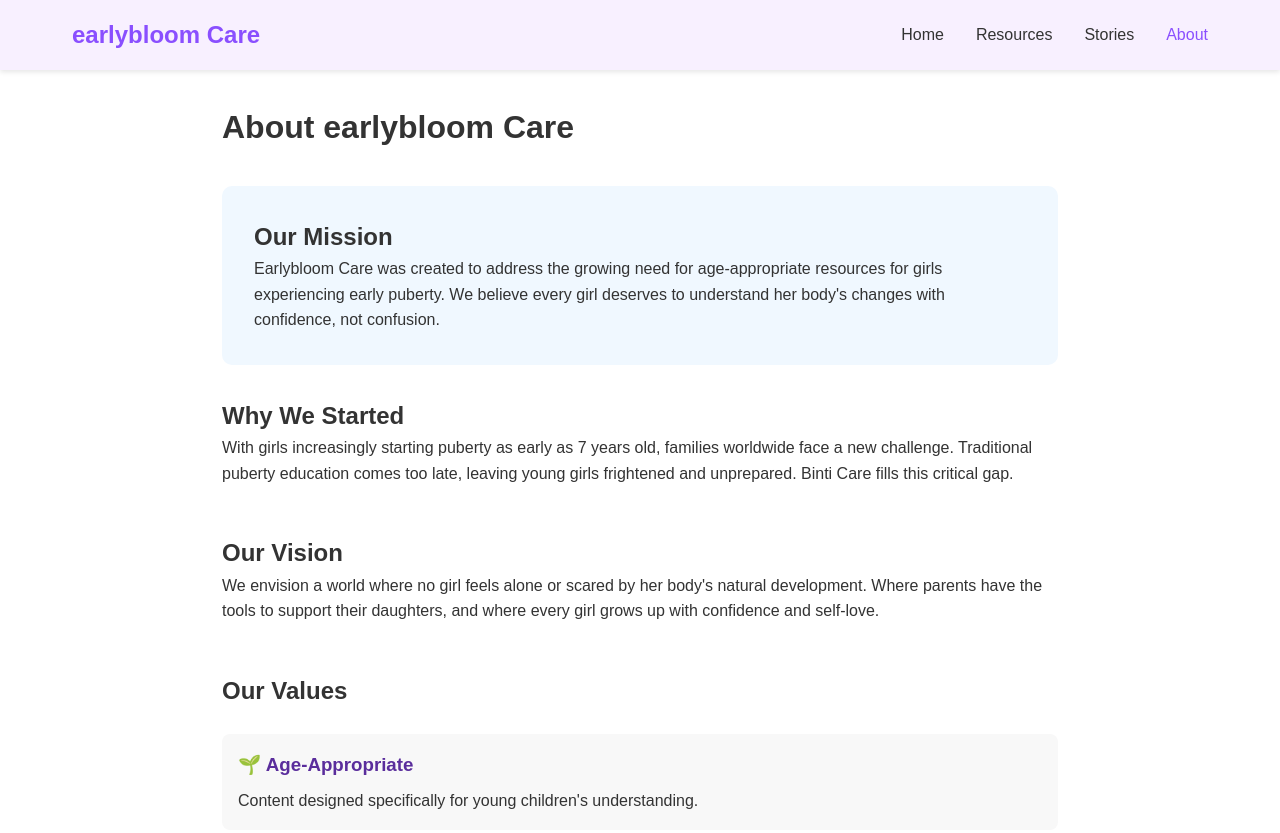
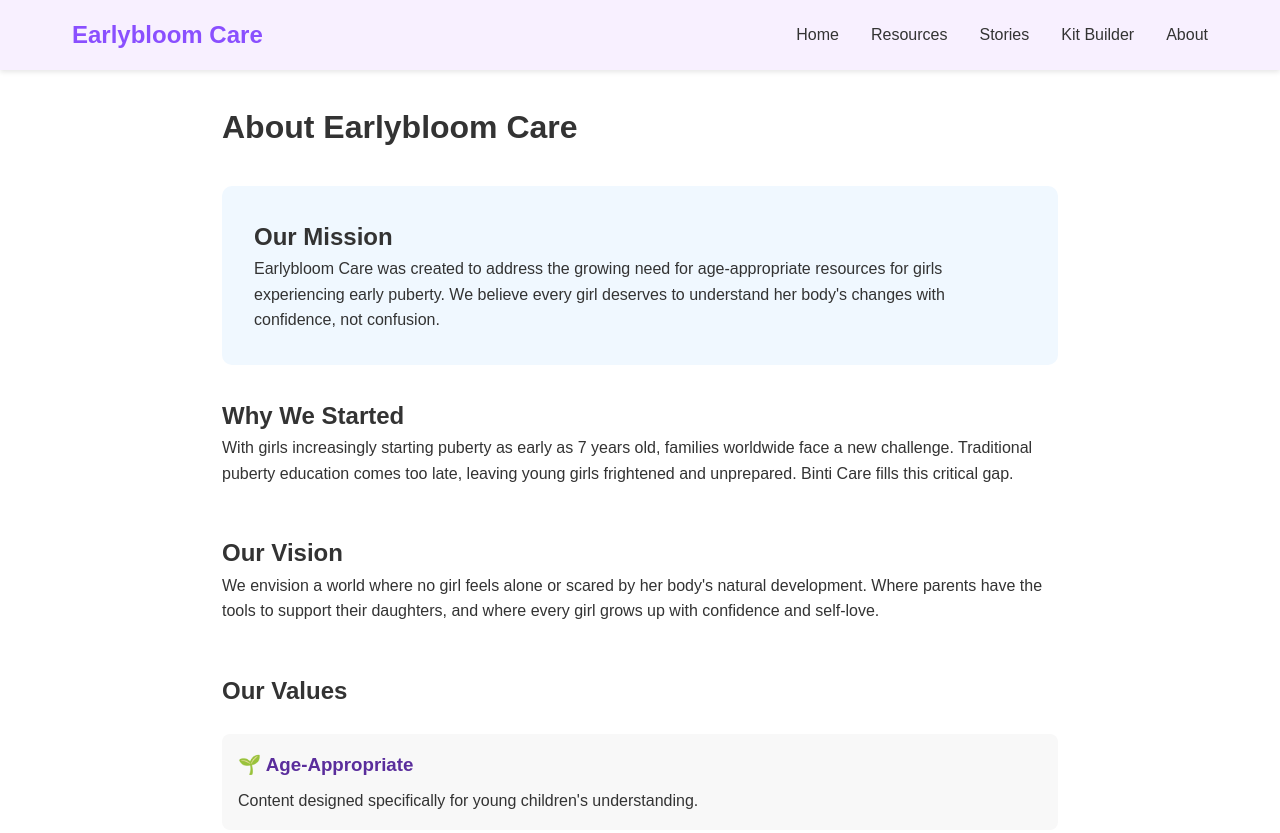
Before and after one commit to reyane-awuor/binti-care, a plain HTML site: page about.html in a window 1280 px wide. Shown: the top 833 px of the page. Drawn offline with Linux system fonts and the light colour scheme.

Commit message:
Update about.html

```diff
--- a/about.html
+++ b/about.html
@@ -3,7 +3,7 @@
 <head>
     <meta charset="UTF-8">
     <meta name="viewport" content="width=device-width, initial-scale=1.0">
-    <title>About - earlybloom Care</title>
+    <title>About - Earlybloom Care</title>
     <link rel="stylesheet" href="../style.css">
     <style>
         .about-container {
@@ -78,22 +78,23 @@
 <body>
    <header>
     <nav>
-            <div class="logo">earlybloom Care</div>
+        <div class="logo">Earlybloom Care</div>
         <ul>
             <li><a href="../index.html">Home</a></li>
             <li><a href="resources.html">Resources</a></li>
             <li><a href="stories.html">Stories</a></li>
-                <li><a href="about.html" style="color: #8a4fff;">About</a></li>
+            <li><a href="kit-builder.html">Kit Builder</a></li>
+            <li><a href="about.html">About</a></li>
         </ul>
     </nav>
 </header>
 
     <main class="about-container">
-        <h1>About earlybloom Care</h1>
+        <h1>About Earlybloom Care</h1>
 
         <div class="mission-section">
             <h2>Our Mission</h2>
-            <p>Earlybloom Care was created to address the growing need for age-appropriate resources for girls experiencing early puberty. We believe every girl deserves to understand her body's changes with confidence, not confusion.</p>
+            <p> Earlybloom Care was created to address the growing need for age-appropriate resources for girls experiencing early puberty. We believe every girl deserves to understand her body's changes with confidence, not confusion.</p>
         </div>
 
         <h2>Why We Started</h2>
@@ -150,7 +151,7 @@
     </main>
 
     <footer>
-        <p>&copy; 2025 earlybloom Care. All rights reserved.</p>
+        <p>&copy; 2025 Earlybloom Care. All rights reserved.</p>
     </footer>
 
     <script>
@@ -161,5 +162,4 @@
         }
     </script>
 </body>
-
 </html>
```
Lines whose indentation alone changed are shown as unchanged.
